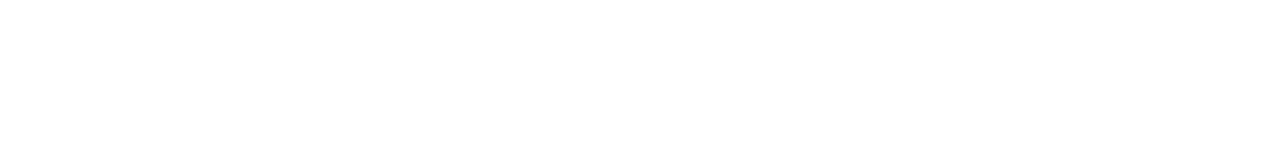
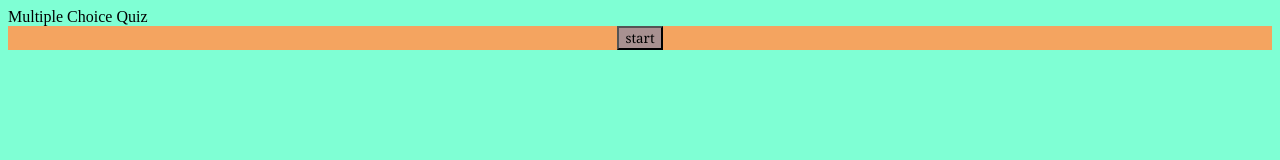
Before and after one commit to JohnDennis2/MultiQuiz, a plain HTML site: page index.html in a window 1280 px wide. Drawn offline with Linux system fonts and the light colour scheme.

Commit message:
style updates

```diff
--- a/index.html
+++ b/index.html
@@ -3,10 +3,14 @@
 <head>
     <meta charset="UTF-8">
     <meta name="viewport" content="width=device-width, initial-scale=1.0">
-    <title>Multiple Choice Quiz</title>
+    <link rel ="stylesheet" type="text/css" href="style.css"
+
+    <title class="title-bar">Multiple Choice Quiz </title>
 </head>
+
 <body>
-    <div>
+    <div class="main-div">
+        <button id="start button" class="button-style">start</button>
 
 
     </div>
--- a/style.css
+++ b/style.css
@@ -1,10 +1,20 @@
+title.title-bar {
+    text-align: center;
+    background-color: antiquewhite;
+    color: blue;
+
+}
+
 body {
 
     background-color: aquamarine;
+    border-radius: 12px;
 
 }
 
-div {
+div { background-color: azure;
+    text-align: center;
+
 
 
 }
@@ -13,3 +23,12 @@ button {
 background-color: blue;
 
 }
+
+.button-style {
+    background-color: rgb(168, 145, 145);
+    font-family: Cambria, Cochin, Georgia, Times, 'Times New Roman', serif;
+}
+
+.main-div {
+    background-color: sandybrown;
+}
```
